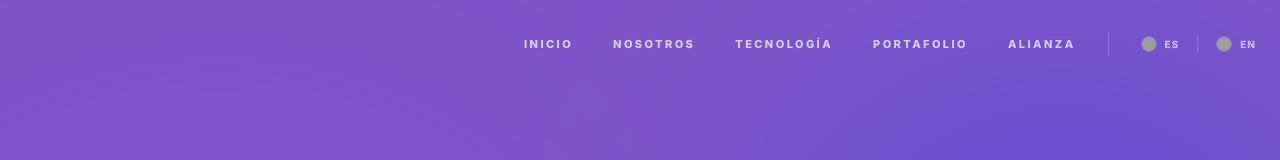
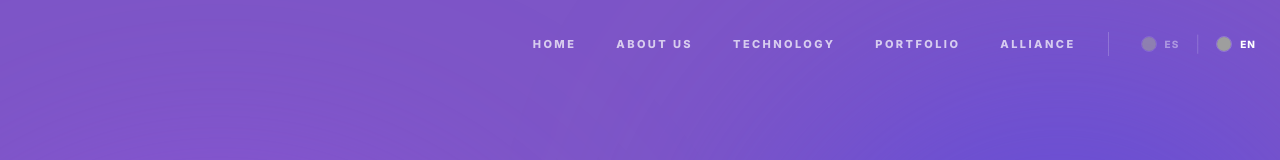
Before and after one commit to Marketing-Newtec/newtec-sitioweb, a React (Vite) app: page / in a window 1280 px wide. Shown: the top 160 px of the page. Built offline with nearby package versions, Linux system fonts and the light colour scheme; grey boxes are pictures that could not be loaded.

Commit message:
Header-EN.tsx

```diff
--- a/components/Header.tsx
+++ b/components/Header.tsx
@@ -8,92 +8,70 @@ interface HeaderProps {
 export const Header: React.FC<HeaderProps> = ({ scrolled }) => {
   const [isOpen, setIsOpen] = useState(false);
 
+  // MENU TRADUCIDO
   const menuItems = [
-    { name: 'Inicio', href: '#' },
-    { name: 'Nosotros', href: '#nosotros' },
-    { name: 'Tecnología', href: '#tecnología' },
-    { name: 'Portafolio', href: '#portafolio' },
-    { name: 'Alianza', href: '#alianza' },
+    { name: 'Home', href: '#' },
+    { name: 'About Us', href: '#nosotros' },
+    { name: 'Technology', href: '#tecnología' },
+    { name: 'Portfolio', href: '#portafolio' },
+    { name: 'Alliance', href: '#alianza' },
   ];
 
   const logoUrl = "https://lavenderblush-snake-373826.hostingersite.com/wp-content/uploads/2026/03/newtec-logo-blanco.png";
 
-  // Componente interno para el selector de idiomas (Reutilizable)
   const LanguageSelector = ({ mobile = false }: { mobile?: boolean }) => (
     <div className={`flex items-center gap-4 ${mobile ? 'mt-12 justify-center' : 'ml-8 border-l border-white/20 pl-8'}`}>
-      {/* ESPAÑOL */}
-      <button className="flex items-center gap-2 group transition-all">
+      {/* Botón ES - Vuelve a la home principal de WordPress */}
+      <button
+        onClick={() => window.location.href = '/'}
+        className="flex items-center gap-2 group transition-all"
+      >
         <img
           src="https://upload.wikimedia.org/wikipedia/commons/9/9a/Flag_of_Spain.svg"
-          alt="Español"
-          className="w-4 h-4 object-cover rounded-full border border-white/20 group-hover:scale-110 transition-transform"
+          alt="Spanish"
+          className="w-4 h-4 object-cover rounded-full border border-white/20 group-hover:scale-110 transition-transform opacity-60 group-hover:opacity-100"
         />
-        <span className={`${mobile ? 'text-lg' : 'text-[10px]'} font-black text-white/60 group-hover:text-white tracking-widest`}>ES</span>
+        <span className={`${mobile ? 'text-lg' : 'text-[10px]'} font-black text-white/40 group-hover:text-white tracking-widest`}>ES</span>
       </button>
 
       <span className="text-white/20 font-light">|</span>
 
-      {/* INGLÉS (UK) */}
-      <button className="flex items-center gap-2 group transition-all">
+      {/* Botón EN - Se queda en la página de inglés */}
+      <button
+        onClick={() => window.location.href = '/en'}
+        className="flex items-center gap-2 group transition-all"
+      >
         <img
           src="https://upload.wikimedia.org/wikipedia/commons/8/83/Flag_of_the_United_Kingdom_%283-5%29.svg"
-          alt="English (UK)"
+          alt="English"
           className="w-4 h-4 object-cover rounded-full border border-white/20 group-hover:scale-110 transition-transform"
         />
-        <span className={`${mobile ? 'text-lg' : 'text-[10px]'} font-black text-white/60 group-hover:text-white tracking-widest`}>EN</span>
+        <span className={`${mobile ? 'text-lg' : 'text-[10px]'} font-black text-white group-hover:text-white tracking-widest`}>EN</span>
       </button>
     </div>
   );
 
   return (
-    <header
-      className={`fixed top-0 left-0 w-full z-[100] transition-all duration-500 ${
-        scrolled
-          ? 'py-3 bg-[#411e63] shadow-2xl'
-          : 'py-6 bg-transparent'
-      }`}
-    >
+    <header className={`fixed top-0 left-0 w-full z-[100] transition-all duration-500 ${scrolled ? 'py-3 bg-[#411e63] shadow-2xl' : 'py-6 bg-transparent'}`}>
       <div className="max-w-7xl mx-auto px-6 flex justify-between items-center relative">
-
-        {/* Logo Newtec */}
-        <motion.div
-          initial={{ opacity: 0, x: -20 }}
-          animate={{ opacity: 1, x: 0 }}
-          className="relative z-[120] flex-shrink-0"
-        >
-          <a href="#">
-            <img
-              src={logoUrl}
-              alt="Newtec Logo"
-              className={`h-7 md:h-10 w-auto transition-all duration-500 ${scrolled ? 'scale-90' : 'scale-100'}`}
-            />
-          </a>
+        <motion.div initial={{ opacity: 0, x: -20 }} animate={{ opacity: 1, x: 0 }} className="relative z-[120] flex-shrink-0">
+          <a href="#"><img src={logoUrl} alt="Newtec Logo" className={`h-7 md:h-10 w-auto transition-all duration-500 ${scrolled ? 'scale-90' : 'scale-100'}`} /></a>
         </motion.div>
 
-        {/* Desktop Menu + Language Selector */}
         <nav className="hidden md:flex items-center ml-auto">
           <div className="flex items-center gap-10">
             {menuItems.map((item) => (
-              <a
-                key={item.name}
-                href={item.href}
-                className="text-[11px] font-black uppercase tracking-[0.22em] text-white/70 hover:text-white transition-all relative group"
-              >
+              <a key={item.name} href={item.href} className="text-[11px] font-black uppercase tracking-[0.22em] text-white/70 hover:text-white transition-all relative group">
                 {item.name}
                 <span className="absolute -bottom-2 left-0 w-0 h-0.5 bg-purple-400 transition-all group-hover:w-full"></span>
               </a>
             ))}
           </div>
-
           <LanguageSelector />
         </nav>
 
-        {/* Mobile Toggle */}
         <div className="flex md:hidden items-center relative z-[120]">
-          <button
-            className="text-white p-2 outline-none"
-            onClick={() => setIsOpen(!isOpen)}
-          >
+          <button className="text-white p-2 outline-none" onClick={() => setIsOpen(!isOpen)}>
             <div className="w-6 h-5 flex flex-col justify-between items-end">
               <span className={`h-0.5 bg-white transition-all duration-300 ${isOpen ? 'w-6 rotate-45 translate-y-2.5' : 'w-6'}`}></span>
               <span className={`h-0.5 bg-white transition-all duration-300 ${isOpen ? 'opacity-0' : 'w-4'}`}></span>
@@ -102,35 +80,16 @@ export const Header: React.FC<HeaderProps> = ({ scrolled }) => {
           </button>
         </div>
 
-        {/* Mobile Menu Overlay */}
         <AnimatePresence>
           {isOpen && (
-            <motion.div
-              initial={{ opacity: 0 }}
-              animate={{ opacity: 1 }}
-              exit={{ opacity: 0 }}
-              className="fixed inset-0 bg-[#411e63] z-[110] flex flex-col items-center justify-center overflow-hidden"
-            >
+            <motion.div initial={{ opacity: 0 }} animate={{ opacity: 1 }} exit={{ opacity: 0 }} className="fixed inset-0 bg-[#411e63] z-[110] flex flex-col items-center justify-center overflow-hidden">
               <nav className="flex flex-col gap-8 text-center relative z-[115]">
                 {menuItems.map((item, i) => (
-                  <motion.a
-                    key={item.name}
-                    href={item.href}
-                    initial={{ opacity: 0, y: 20 }}
-                    animate={{ opacity: 1, y: 0 }}
-                    transition={{ delay: i * 0.1 }}
-                    onClick={() => setIsOpen(false)}
-                    className="text-3xl font-black uppercase tracking-widest text-white active:text-purple-300"
-                  >
+                  <motion.a key={item.name} href={item.href} initial={{ opacity: 0, y: 20 }} animate={{ opacity: 1, y: 0 }} transition={{ delay: i * 0.1 }} onClick={() => setIsOpen(false)} className="text-3xl font-black uppercase tracking-widest text-white active:text-purple-300">
                     {item.name}
                   </motion.a>
                 ))}
-
-                <motion.div
-                  initial={{ opacity: 0, y: 20 }}
-                  animate={{ opacity: 1, y: 0 }}
-                  transition={{ delay: 0.6 }}
-                >
+                <motion.div initial={{ opacity: 0, y: 20 }} animate={{ opacity: 1, y: 0 }} transition={{ delay: 0.6 }}>
                   <LanguageSelector mobile={true} />
                 </motion.div>
               </nav>
```
